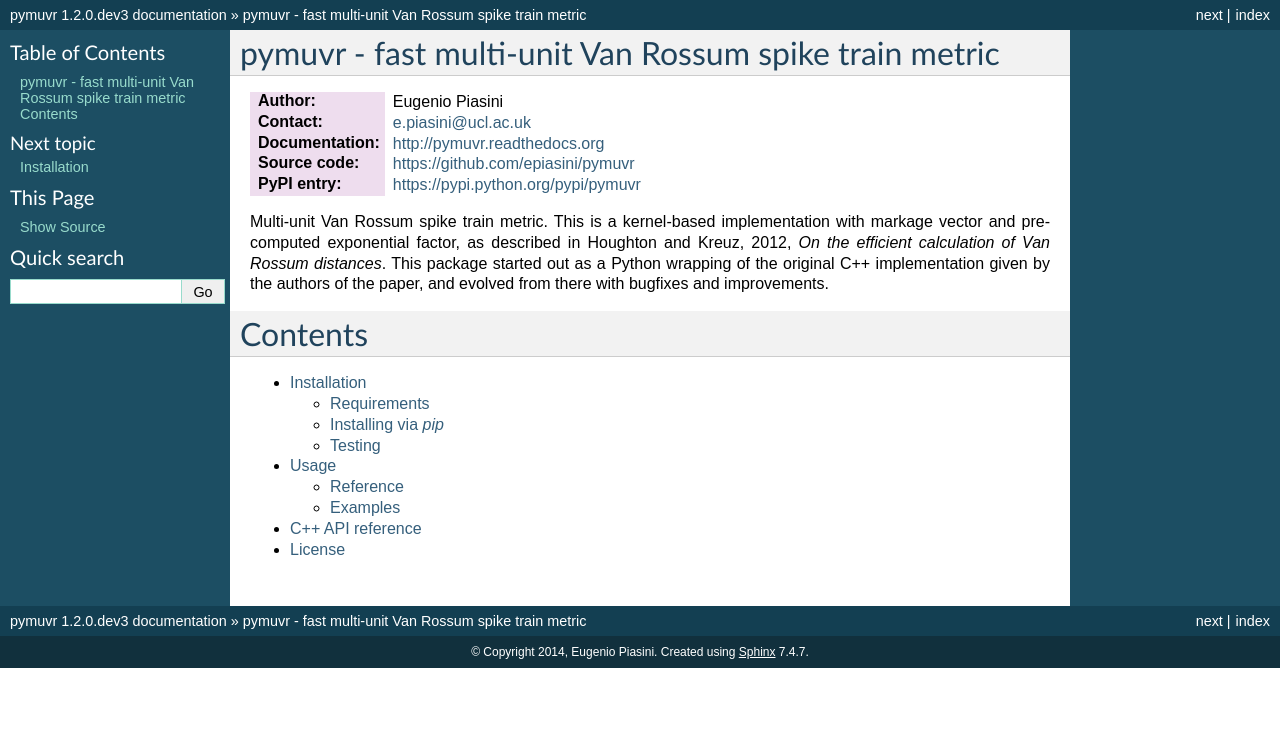
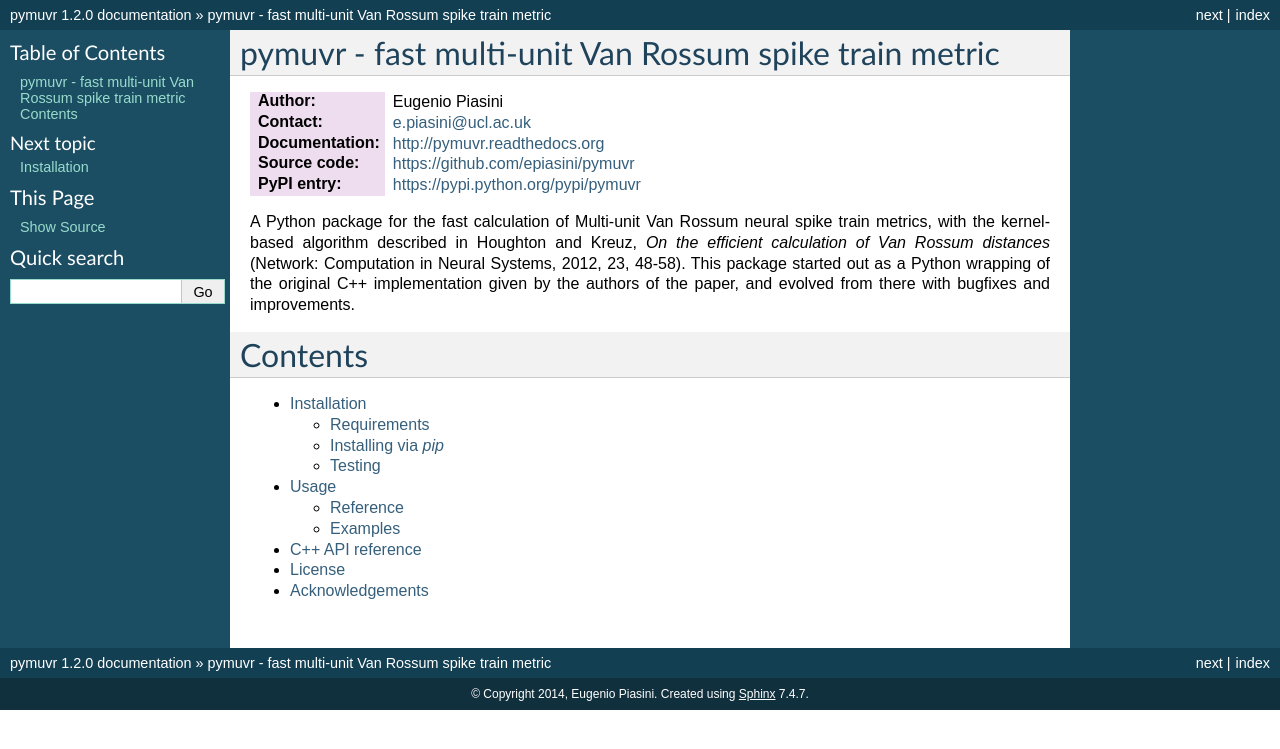
Before and after one commit to epiasini/pymuvr, a Sphinx documentation site: the page built from docs/index.rst, in a window 1280 px wide. Shown: the top 749 px of the page. Built offline with Sphinx 7.4.7, drawn with Linux system fonts in a browser that asks for light colours.

```diff
--- a/docs/index.rst
+++ b/docs/index.rst
@@ -14,13 +14,13 @@ pymuvr - fast multi-unit Van Rossum spike train metric
 
 .. _introduction:
 
-Multi-unit Van Rossum spike train metric. This is a kernel-based
-implementation with markage vector and precomputed exponential factor,
-as described in Houghton and Kreuz, 2012, *On the efficient
-calculation of Van Rossum distances*. This package started out as a
-Python wrapping of the original C++ implementation given by the
-authors of the paper, and evolved from there with bugfixes and
-improvements.
+A Python package for the fast calculation of Multi-unit Van Rossum
+neural spike train metrics, with the kernel-based algorithm described
+in Houghton and Kreuz, *On the efficient calculation of Van Rossum
+distances* (Network: Computation in Neural Systems, 2012, 23,
+48-58). This package started out as a Python wrapping of the original
+C++ implementation given by the authors of the paper, and evolved from
+there with bugfixes and improvements.
 
 Contents
 ========
@@ -32,3 +32,4 @@ Contents
    usage
    api
    license
+   acknowledgements
--- a/docs/installation.rst
+++ b/docs/installation.rst
@@ -4,7 +4,7 @@ Installation
 Requirements
 ------------
 
-- Python 2.7 or 3.x.
+- CPython 2.7 or 3.x.
 - NumPy>=1.7.
 - C++ development tools and Standard Library (package `build-essential` on Debian).
 - Python development tools (package `python-dev` on Debian).
--- a/setup.py
+++ b/setup.py
@@ -6,7 +6,7 @@ import os
 import codecs
 import numpy
 
-version = '1.2.0.dev3'
+version = '1.2.0'
 
 here = os.path.abspath(os.path.dirname(__file__))
 
```
Also changed, not shown: README.rst (+7 -7 lines), docs/acknowledgements.rst (added, +11 -0 lines).
